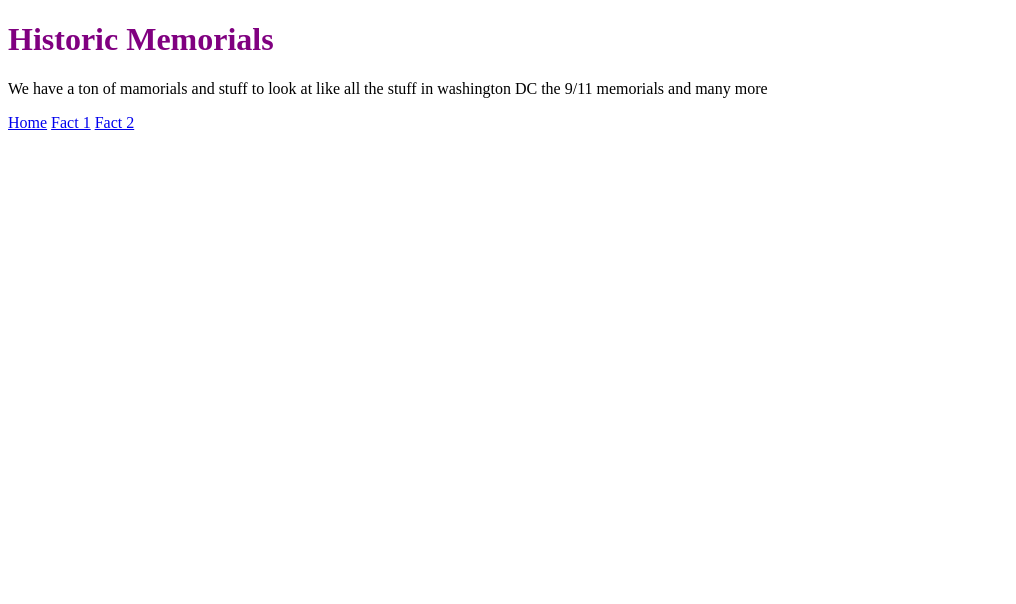
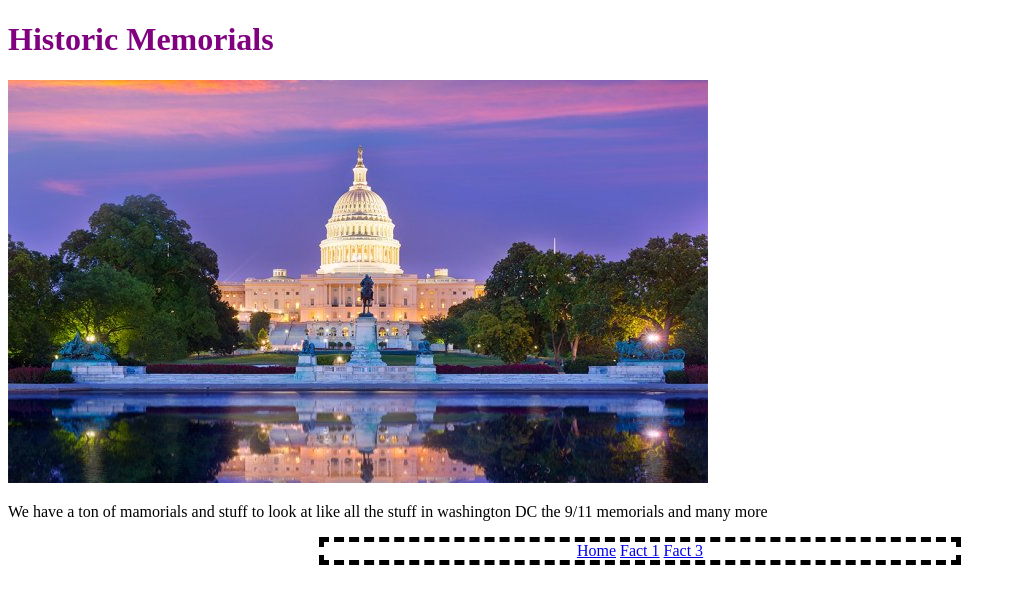
Before and after one commit to Kv7928/America-site, a plain HTML site: page facts3.html in a window 1280 px wide. Shown: the whole page, without its empty margins (0-1016 px from the left). Drawn offline with Linux system fonts and the light colour scheme.

Commit message:
touch ups
touch ups

```diff
--- a/facts3.html
+++ b/facts3.html
@@ -16,15 +16,20 @@
 
         </h1>
 
-
+        <img src="images/washington images.jpg" alt="">
         <p>
             We have a ton of mamorials and stuff to look at like all the stuff in washington DC the 9/11 memorials and many more
         </p>
 
+        <ul>
+            <a href="index.html">Home</a>
+            <a href="facts1.html">Fact 1</a>
+            <a href="facts2.html">Fact 3</a>
 
-        <a href="index.html">Home</a>
-        <a href="facts2.html">Fact 1</a>
-        <a href="facts3.html">Fact 2</a>
+        </ul>
+
+
+
     </body>
 
 </html>
```
Also changed, not shown: facts1.html (+1 -1 lines), facts2.html (+7 -2 lines), index.html (+1 -0 lines), Images/Image-2-Gerald-R.-Ford-class.jpg (added), Images/washington images.jpg (added).
